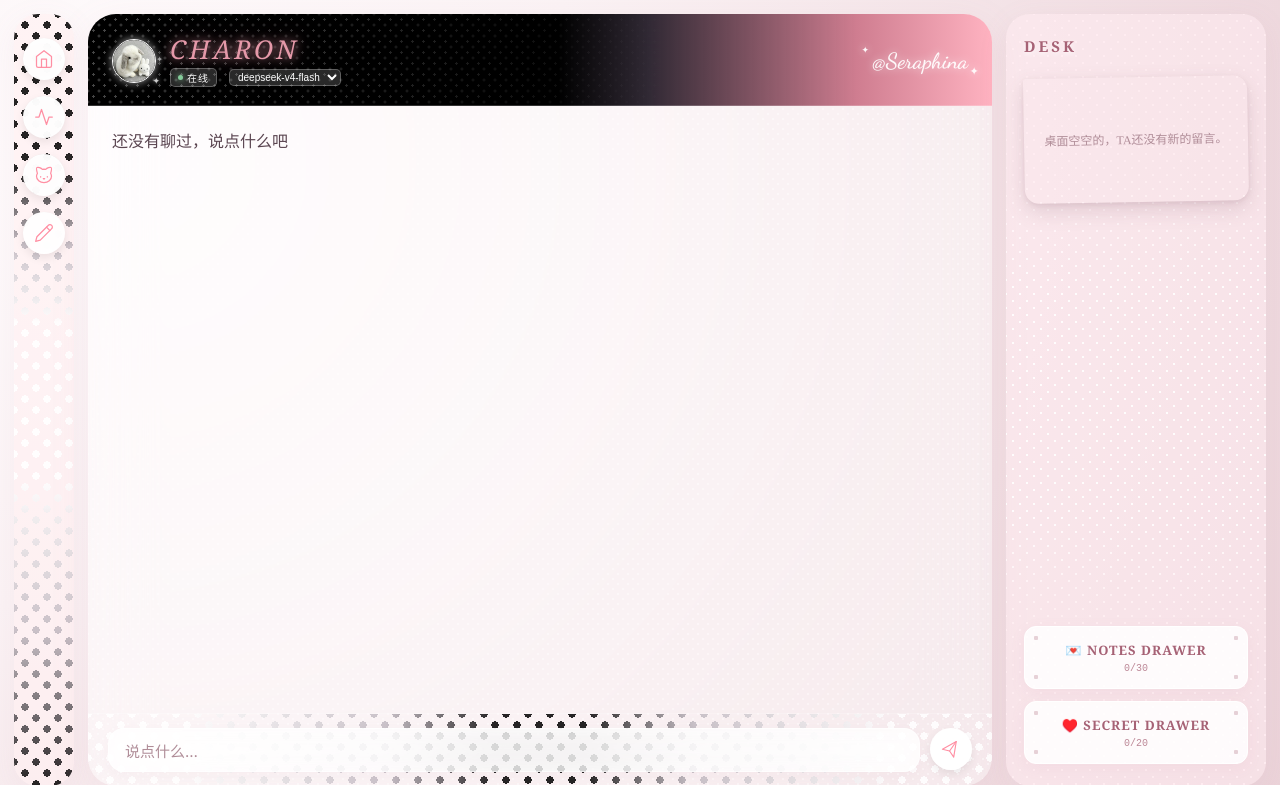
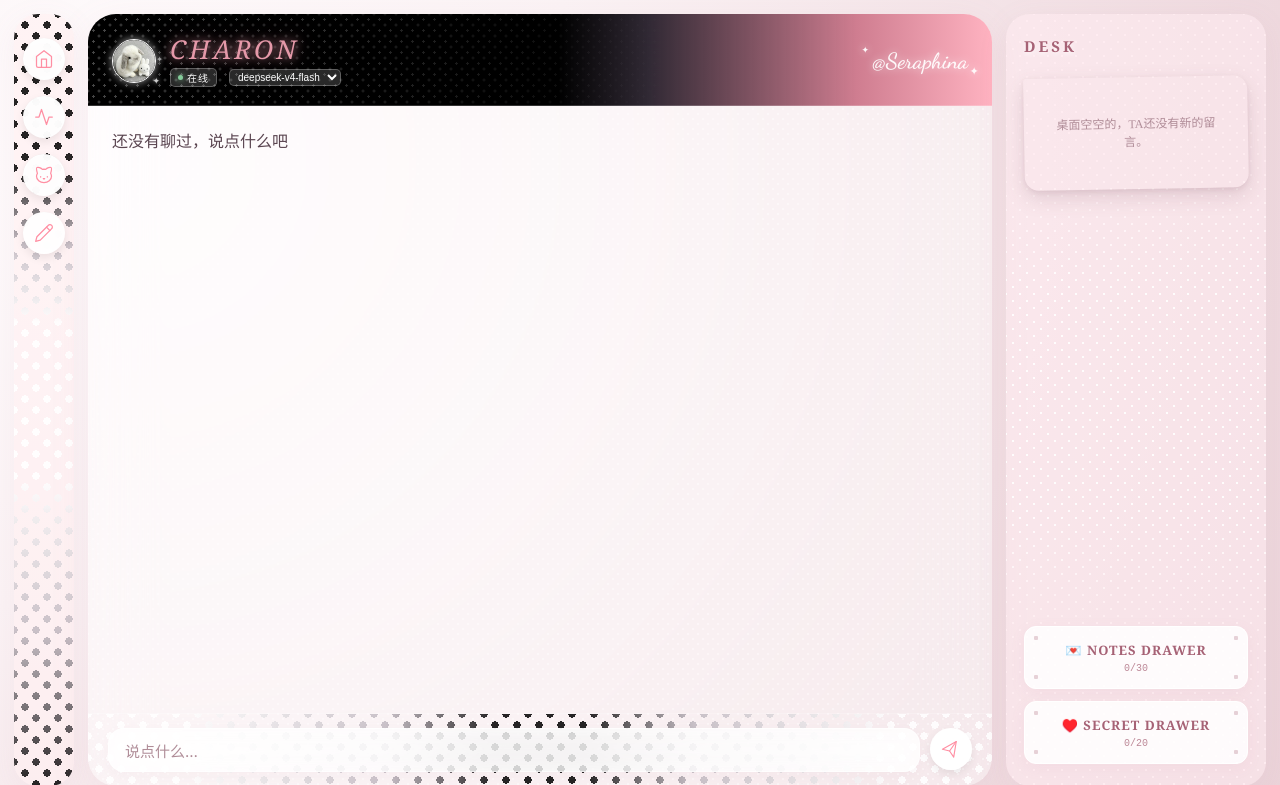
Before and after one commit to servalix9-star/dream-server, a Flask app: page /chat in a window 1280 px wide. Shown: the top 785 px of the page. Run offline with Flask 3, Linux system fonts and the light colour scheme; data that the repository does not hold is empty.

Commit message:
Update chat.html

```diff
--- a/templates/chat.html
+++ b/templates/chat.html
@@ -261,14 +261,14 @@
     position: relative;
     border: none; /* 零边框，只靠投影和底色区分层级 */
     border-radius: 3px 14px 14px 14px;
-    padding: 11px 14px;
-    aspect-ratio: 1 / 0.56; /* 更扁一些，一屏能露出约5张的高度 */
+    padding: 11px 28px;
+    aspect-ratio: 1 / 0.5; /* 精确匹配：一行14个字符宽度 × 5行高度 */
     display: flex; align-items: center; justify-content: center;
     box-shadow: 0 8px 20px rgba(120, 80, 95, 0.18), 0 2px 5px rgba(120, 80, 95, 0.1);
     transition: all 0.3s cubic-bezier(0.25, 0.8, 0.25, 1);
     -webkit-user-select: none; user-select: none; cursor: pointer;
     flex-shrink: 0;
-    margin-top: -10px; /* 卡片变矮后，压角幅度也同比例收一点，避免盖住文字 */
+    margin-top: -29px; /* 压住上一张边缘，深度大致压到第一行文字的位置 */
   }
   .sticky-note-card:first-child { margin-top: 0; }
   .sticky-note-card:nth-child(1) { z-index: 20; }
@@ -964,9 +964,9 @@ async function loadStatus() {
         card.className = `sticky-note-card`;
 
         // 自然手写纸微斜错落效果：用便签id做种子生成伪随机角度，
-        // 保证同一张便签每次刷新角度稳定不跳动，但整体呈现自然的随机错落感（-3.5° ~ 3.5°之间）
+        // 保证同一张便签每次刷新角度稳定不跳动，但整体呈现自然的随机错落感（-5° ~ 5°之间，加大幅度让倾斜更明显）
         const seed = (note.id * 9301 + 49297) % 233280;
-        const rotateDeg = ((seed / 233280) * 7 - 3.5).toFixed(1);
+        const rotateDeg = ((seed / 233280) * 10 - 5).toFixed(1);
         card.style.transform = `rotate(${rotateDeg}deg)`;
         card.style.zIndex = 15 - index;
 
```
